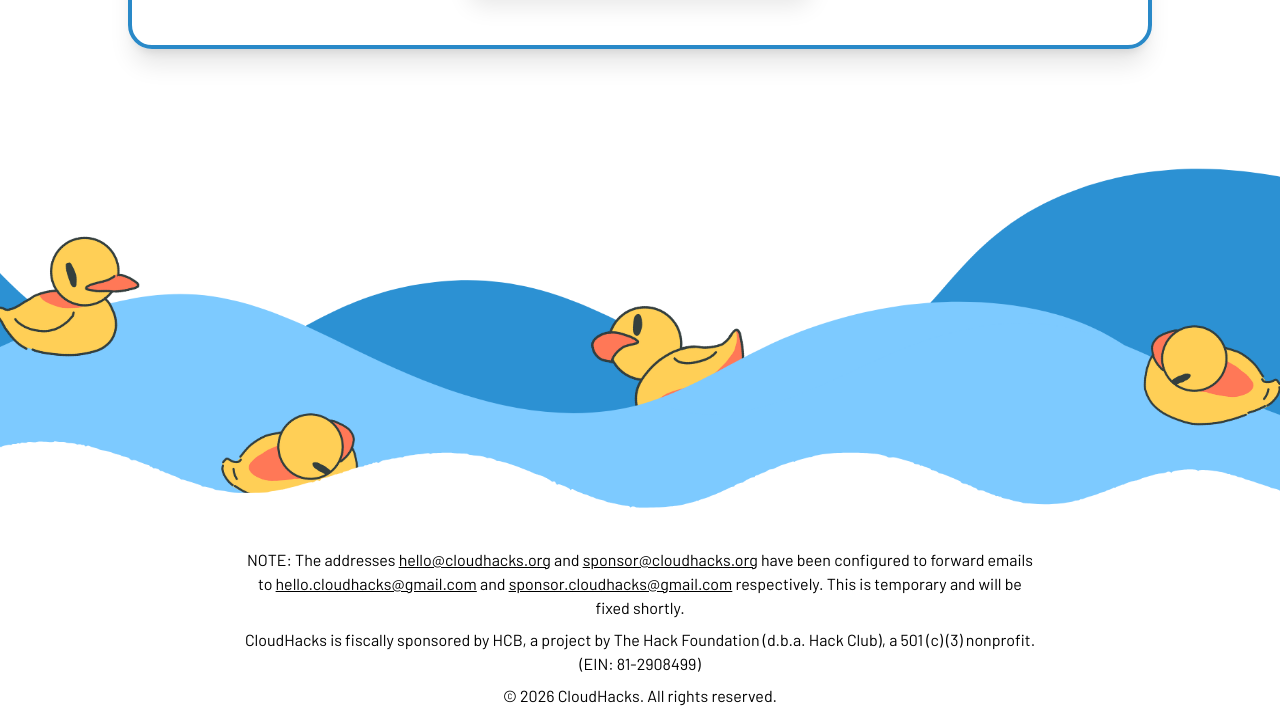
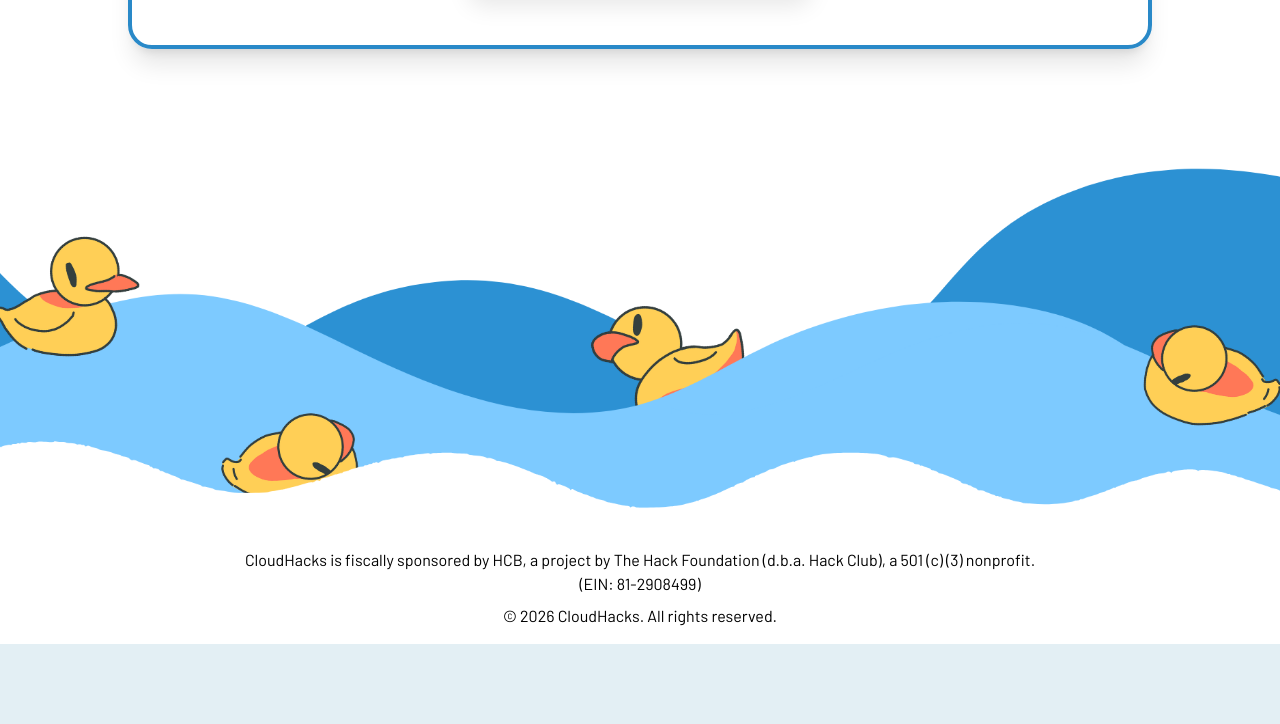
Before and after one commit to Tacord/Cloudhacks-2026, a website: page index.html in a window 1280 px wide. Shown: the part 4408-5132 px from the top of the page. After the commit the page ends 5052 px from the top, so only its background shows below. Drawn offline with nearby package versions, Linux system fonts and the light colour scheme.

Commit message:
Removed Disclaimer

```diff
--- a/index.html
+++ b/index.html
@@ -297,8 +297,6 @@
                     <!-- uncomment when socials are ready -->
                     <!-- <a class="underline mx-2" href="https://www.instagram.com/cloudhacks__/">Instagram</a>
                     <a class="underline mx-2" href="insert discord link here">Discord</a> -->
-                    <h1 class="-my-2 mx-1">NOTE: The addresses <u>hello@cloudhacks.org</u> and <u>sponsor@cloudhacks.org</u> have been configured to forward emails to <u>hello.cloudhacks@gmail.com</u> and <u>sponsor.cloudhacks@gmail.com</u> respectively. This is temporary and will be fixed shortly.</h1>
-                    <br>
                     <h1 class="-my-2 mx-1">CloudHacks is fiscally sponsored by HCB, a project by The Hack Foundation (d.b.a. Hack Club), a 501 (c) (3) nonprofit. (EIN: 81-2908499)</h1>
                     <br>
                     <h1 class="-my-2 mx-1">© 2026 CloudHacks. All rights reserved.</h1>
```
